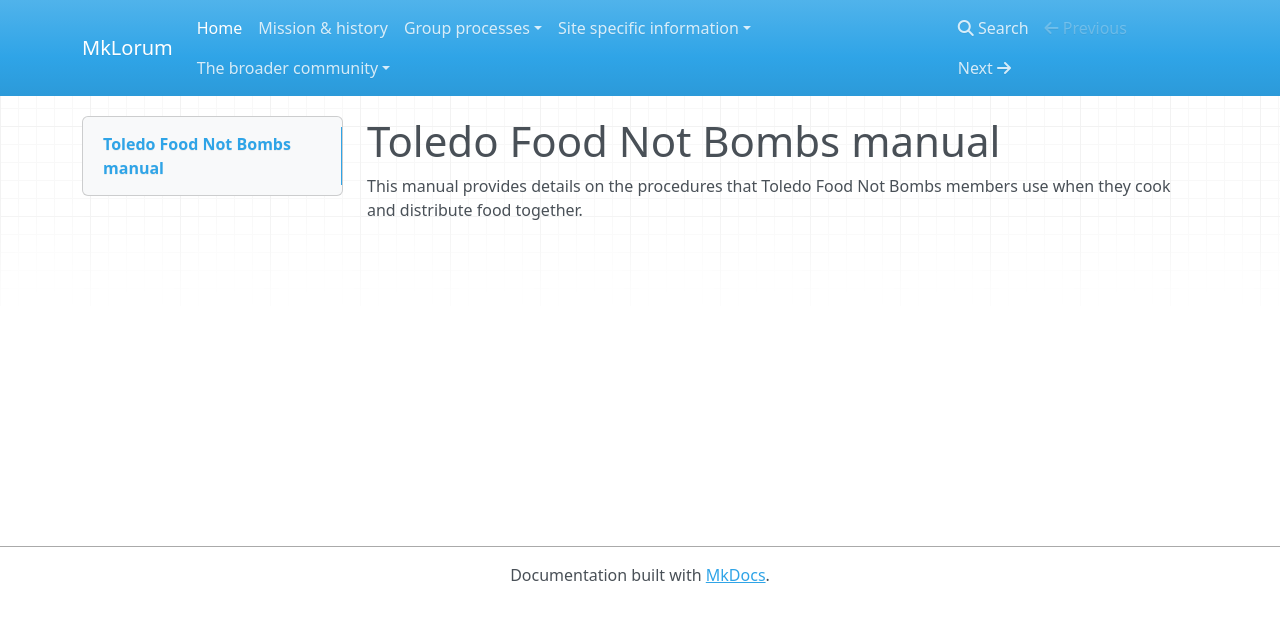
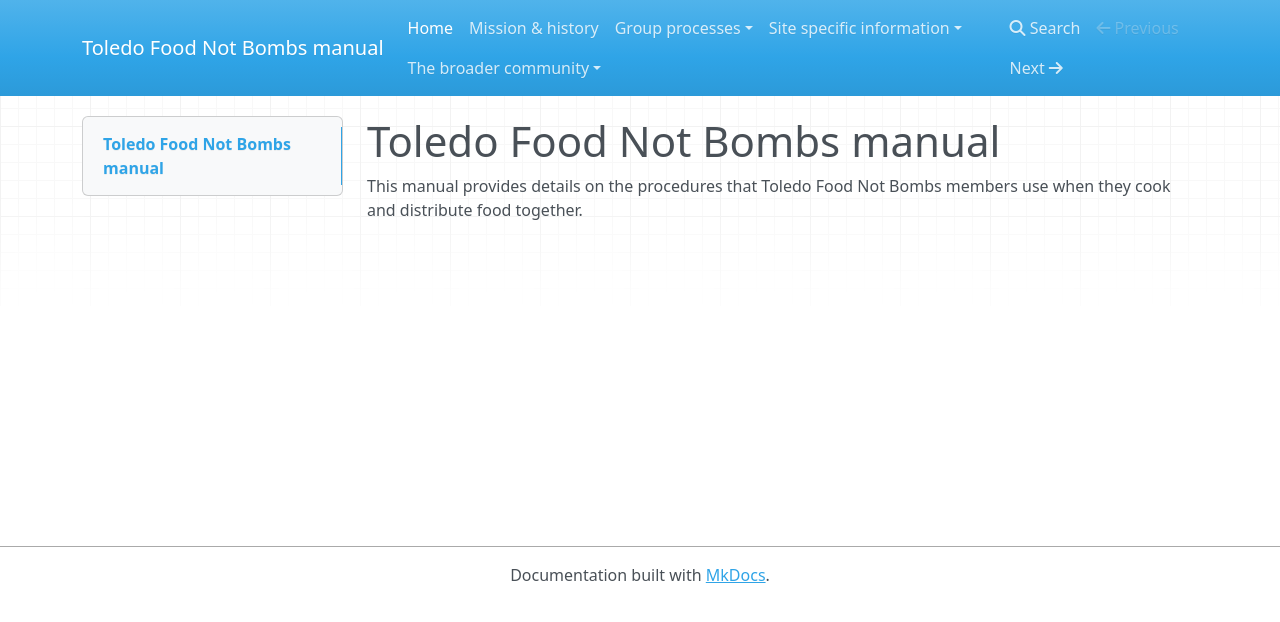
Before and after one commit to ToledoFNB/manual, an MkDocs documentation site: the page built from docs/index.md, in a window 1280 px wide. Shown: the top 622 px of the page. Built offline with MkDocs 1.6.1, drawn with Linux system fonts in a browser that asks for light colours; nearby versions of some CDN libraries.

Commit message:
Update site name and URL

```diff
--- a/mkdocs.yml
+++ b/mkdocs.yml
@@ -1,5 +1,5 @@
-site_name: MkLorum
-site_url: http://example.com/
+site_name: Toledo Food Not Bombs manual
+site_url: http://toledofnb.github.io/manual/
 nav:
   - Home: index.md
   - 'Mission & history': about.md
```
